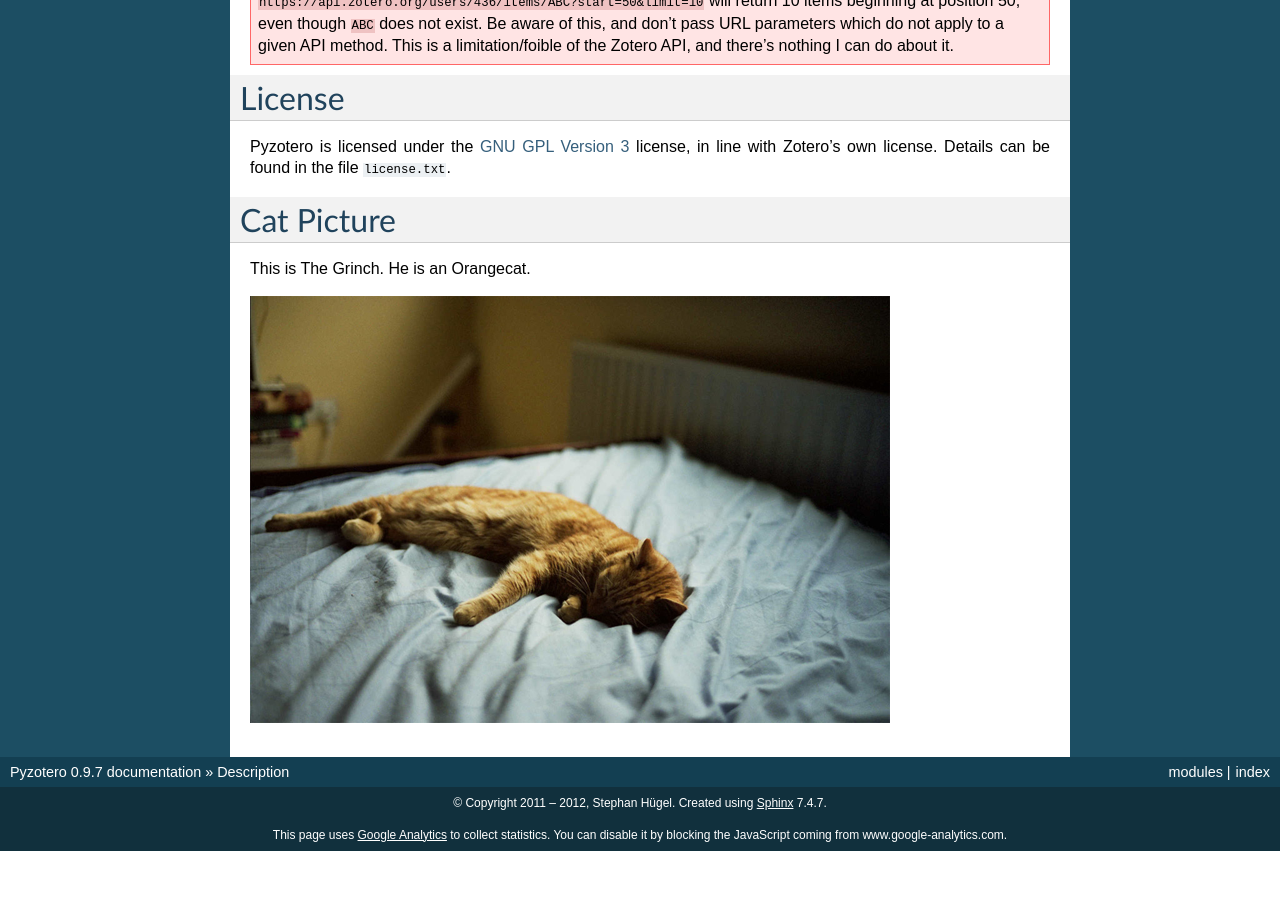
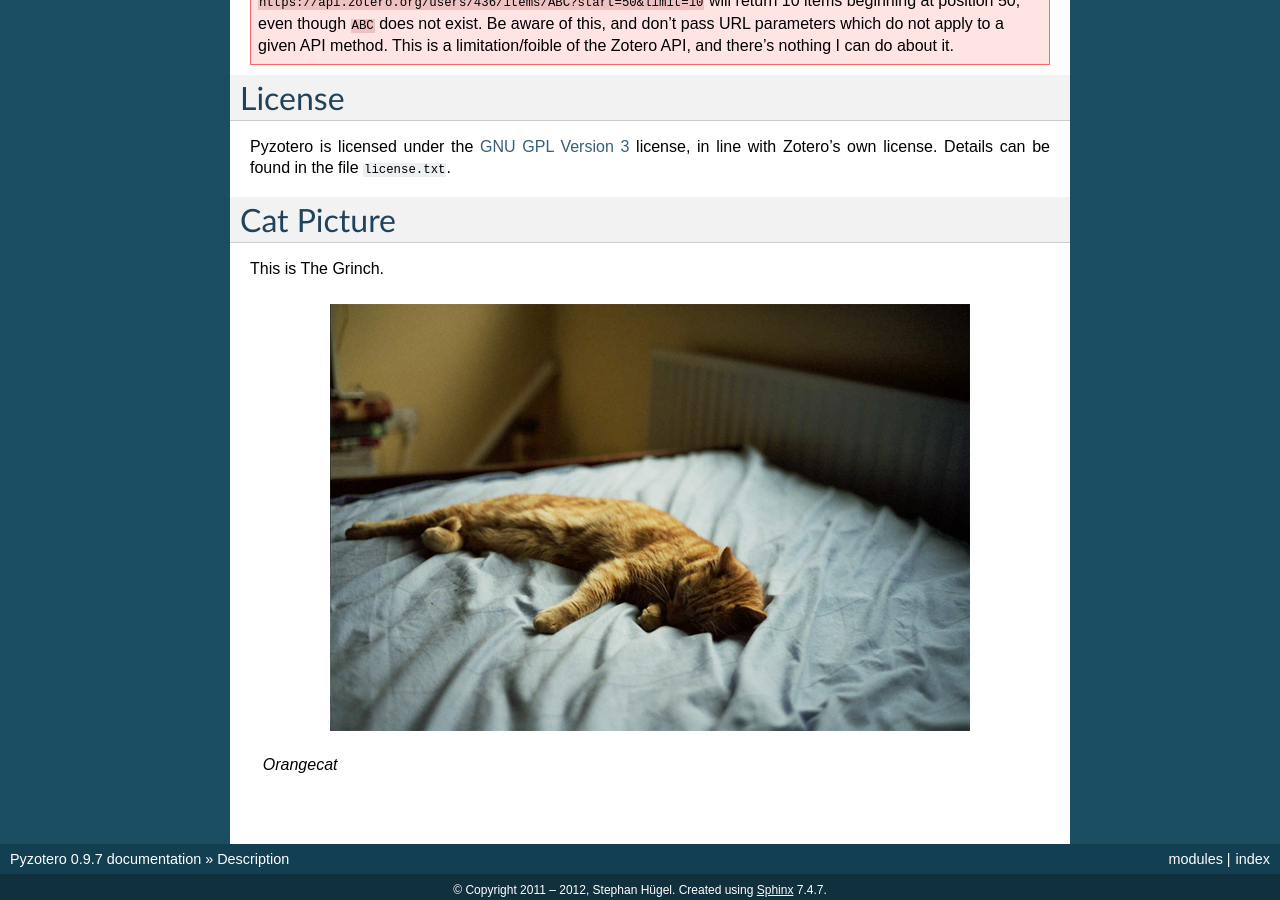
Before and after one commit to urschrei/pyzotero, a Sphinx documentation site: the page built from doc/index.txt, in a window 1280 px wide and 900 px high, scrolled down 12762 px. Built offline with Sphinx 7.4.7, drawn with Linux system fonts in a browser that asks for light colours; before the commit the page ends 13613 px from its top, so only the background shows below that.

Commit message:
Using figure + caption instead of picture directive

```diff
--- a/doc/index.txt
+++ b/doc/index.txt
@@ -715,6 +715,8 @@ Pyzotero is licensed under the `GNU GPL Version 3 <http://www.gnu.org/licenses/g
 
 Cat Picture
 ===========
-This is The Grinch. He is an Orangecat.
+This is The Grinch.
 
-.. image:: cat.png
+.. figure:: cat.png
+
+    *Orangecat*
```
